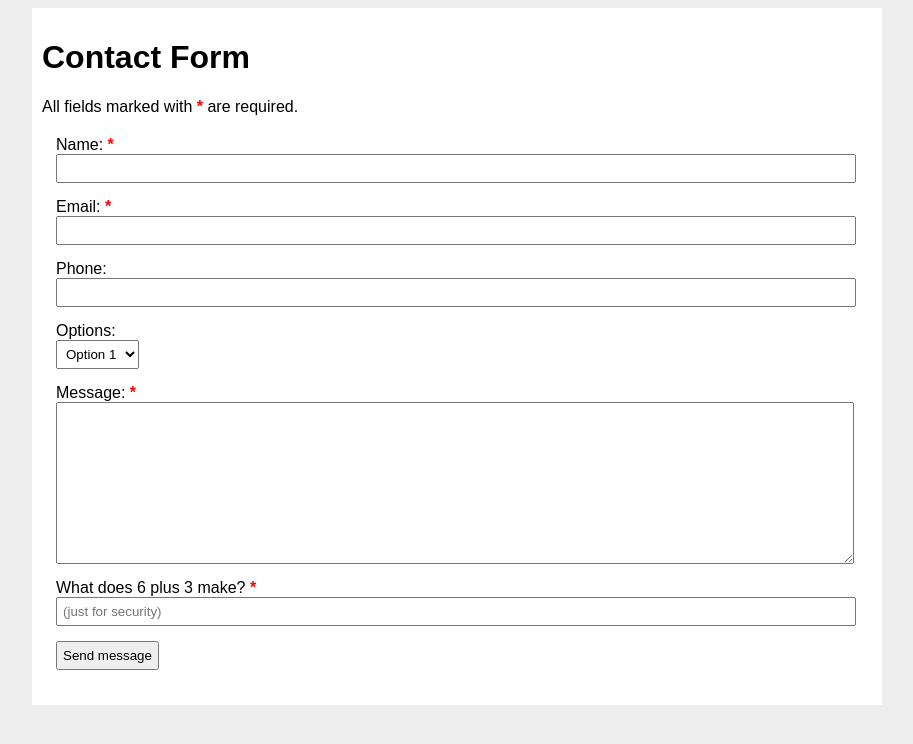
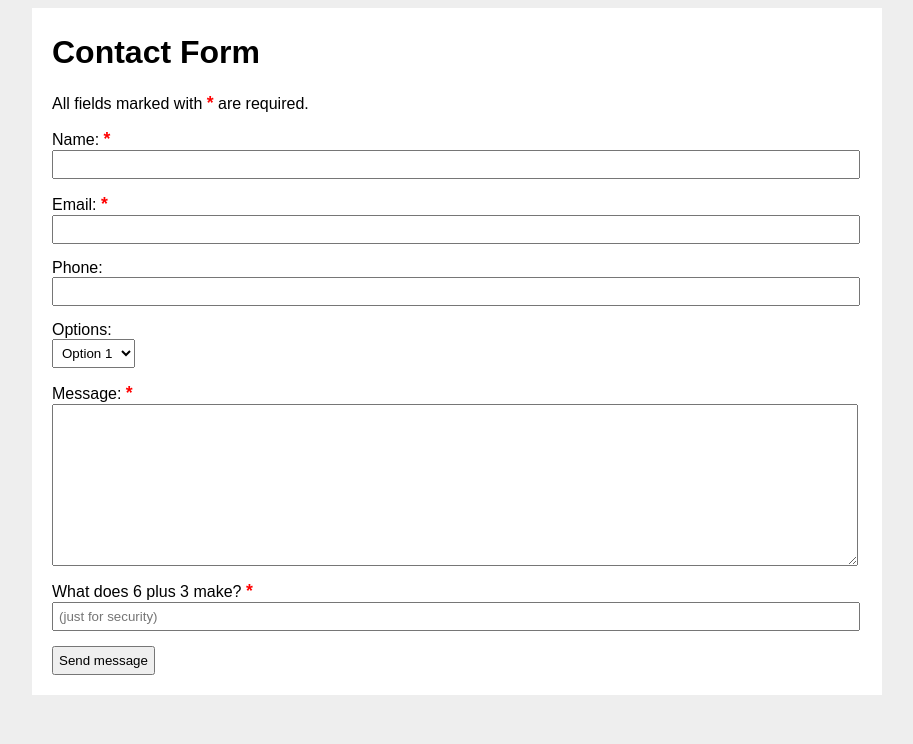
Before and after one commit to AlecRust/contact-form, a PHP site: page /contact.php in a window 1280 px wide. Shown: the top 744 px of the page, without its empty margins (183-1096 px from the left). Run offline with PHP 8.4, Linux system fonts and the light colour scheme.

Commit message:
- Commented and spaced out contact-send.php - Renamed $thankyouurl to $successurl - Improved margins and padding of content area elements

```diff
--- a/styles.css
+++ b/styles.css
@@ -1,11 +1,20 @@
-/* Misc Styles (ignore) */body{font-family:sans-serif;background:#eee}.content{width:830px;margin:auto;padding:10px;background:#fff}
+/* Misc Styles (ignore) */body{font-family:sans-serif;background:#eee}.content{width:810px;margin:auto;padding:5px 20px;background:#fff}
 
 /* Contact Form styles ---------- */
 
 /* Main <form> container */
 .contact-form .required {
     font-weight: bold;
+    font-size: 110%;
     color: #f00;
+}
+
+.contact-form p { margin: 0 0 15px; }
+
+.contact-form fieldset {
+    border: 0;
+    padding: 0;
+    margin: 0;
 }
 
 .contact-form input[type=text],
@@ -18,8 +27,8 @@
     width: 98%;
 }
 
-.contact-form fieldset { border: 0; }
-.contact-form p { margin: 0 0 15px; }
 .contact-form select { width: auto; }
+
 .contact-form textarea { font-family:sans-serif; }
+
 .contact-form button { padding: 5px; }
```
Also changed, not shown: contact-send.php (+24 -4 lines).
